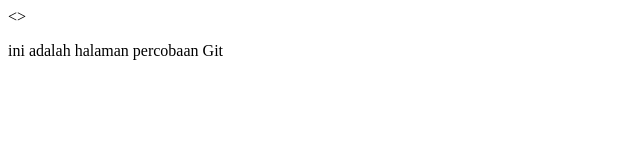
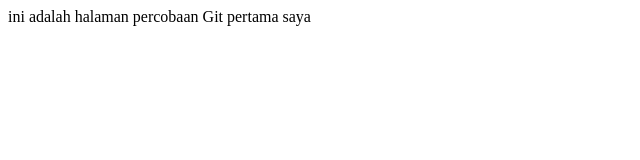
Before and after one commit to alfiandwisusilo/gitsaya, a plain HTML site: page index.html in a window 1280 px wide. Shown: the whole page, without its empty margins (0-640 px from the left). Drawn offline with Linux system fonts and the light colour scheme.

Commit message:
melakukan perubahan file index.html

```diff
--- a/index.html
+++ b/index.html
@@ -1,7 +1,6 @@
-<>
 <html>
 <head><title>Percobaan Git</title></head>
 <body>
-<p> ini adalah halaman percobaan Git</p>
+<p> ini adalah halaman percobaan Git pertama saya</p>
 </body>
 </html>
```
